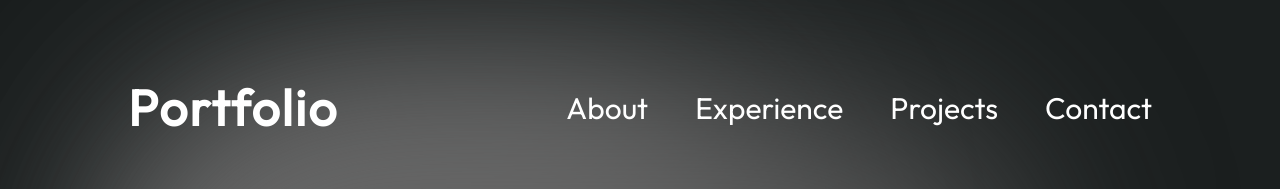
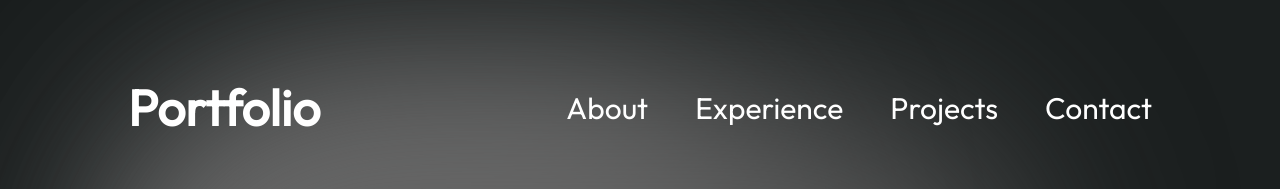
Before and after one commit to jessicalujanc/portfolio, a React (Vite) app: page / in a window 1280 px wide. Shown: the top 189 px of the page. Built offline with nearby package versions, Linux system fonts and the light colour scheme.

Commit message:
Update Navbar.module.css

```diff
--- a/src/components/Navbar/Navbar.module.css
+++ b/src/components/Navbar/Navbar.module.css
@@ -16,7 +16,6 @@
   font-weight: 600;
   text-decoration:wavy;
   color: var(--color-text);
-  letter-spacing: 2px;
 }
 
 .icono {
```
